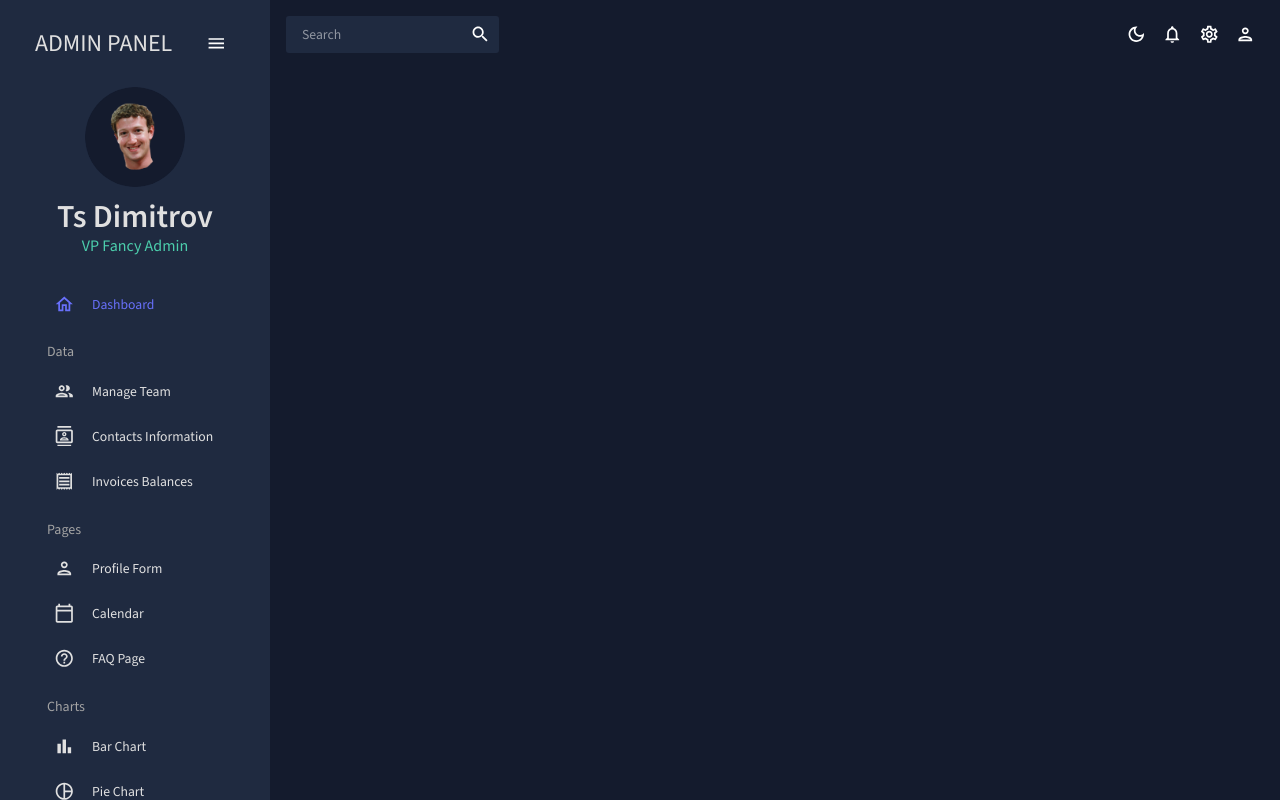
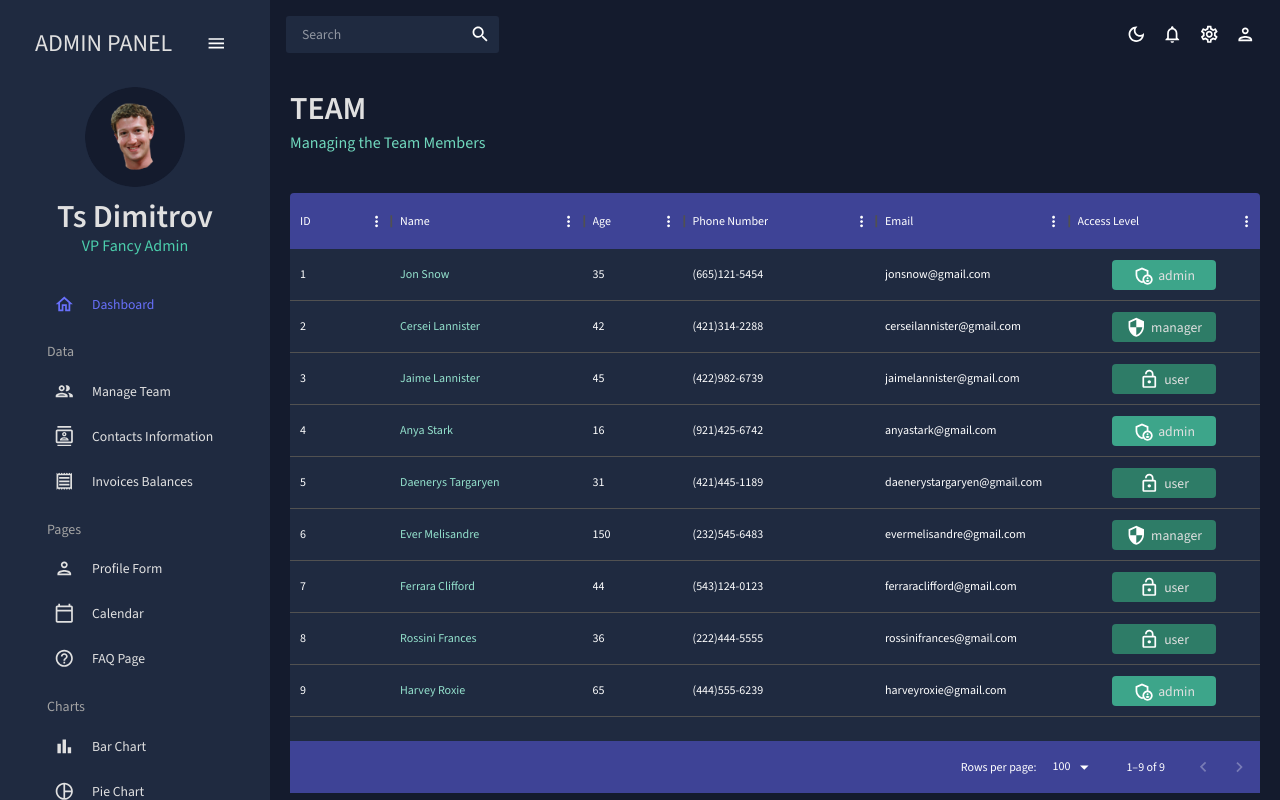
Before and after one commit to dimitrov93/react-admin-pannel, a React (Create React App) app: page /team in a window 1280 px wide. Built offline with nearby package versions, Linux system fonts and the light colour scheme.

Commit message:
Data tables

```diff
--- a/src/App.js
+++ b/src/App.js
@@ -3,9 +3,9 @@
 import TopBar from "./scenes/global/TopBar";
 import Sidebar from "./scenes/global/Sidebar";
 import Dashboard from "./scenes/dashboard";
-// import Team from "./scenes/team";
-// import Invoices from "./scenes/invoices";
-// import Contacts from "./scenes/contacts";
+import Team from "./scenes/team/index";
+import Invoices from "./scenes/invoices/index";
+
 // import Bar from "./scenes/bar";
 // import Form from "./scenes/form";
 // import Line from "./scenes/line";
@@ -14,6 +14,7 @@
 // import Geography from "./scenes/geography";
 import { Route, Routes } from "react-router-dom";
 import SideBar from "./scenes/global/Sidebar";
+import Contacts from "./scenes/contacts";
 
 function App() {
   const [theme, colorMode] = useMode();
@@ -28,16 +29,17 @@
             <TopBar />
             <Routes>
               <Route path="/" element={<Dashboard />} />
-              {/* <Route path="/team" element={<Team />} />
+              <Route path="/team" element={<Team />} />
               <Route path="/contacts" element={<Contacts />} />
               <Route path="/invoices" element={<Invoices />} />
-              <Route path="/form" element={<Form />} />
+
+              {/* <Route path="/form" element={<Form />} />
               <Route path="/bar" element={<Bar />} />
               <Route path="/pie" element={<Pie />} />
               <Route path="/line" element={<Line />} />
               <Route path="/faq" element={<FAQ />} />
               <Route path="/calendar" element={<Calendar />} />
-              <Route path="/geography" element={<Geography />} /> */}
+              <Route path="/geography" element={<Geography />} />  */}
             </Routes>
           </main>
         </div>
--- /dev/null
+++ b/src/scenes/contacts/index.jsx
@@ -0,0 +1,103 @@
+import { Box } from "@mui/material";
+import { DataGrid, GridToolbar } from "@mui/x-data-grid";
+import { tokens } from "../../theme";
+import { mockDataContacts } from "../../data/mockData";
+import Header from "../../components/Header";
+import { useTheme } from "@mui/material";
+
+const Contacts = () => {
+  const theme = useTheme();
+  const colors = tokens(theme.palette.mode);
+
+  const columns = [
+    { field: "id", headerName: "ID", flex: 0.5 },
+    { field: "registrarId", headerName: "Registrar ID" },
+    {
+      field: "name",
+      headerName: "Name",
+      flex: 1,
+      cellClassName: "name-column--cell",
+    },
+    {
+      field: "age",
+      headerName: "Age",
+      type: "number",
+      headerAlign: "left",
+      align: "left",
+    },
+    {
+      field: "phone",
+      headerName: "Phone Number",
+      flex: 1,
+    },
+    {
+      field: "email",
+      headerName: "Email",
+      flex: 1,
+    },
+    {
+      field: "address",
+      headerName: "Address",
+      flex: 1,
+    },
+    {
+      field: "city",
+      headerName: "City",
+      flex: 1,
+    },
+    {
+      field: "zipCode",
+      headerName: "Zip Code",
+      flex: 1,
+    },
+  ];
+
+  return (
+    <Box m="20px">
+      <Header
+        title="CONTACTS"
+        subtitle="List of Contacts for Future Reference"
+      />
+      <Box
+        m="40px 0 0 0"
+        height="75vh"
+        sx={{
+          "& .MuiDataGrid-root": {
+            border: "none",
+          },
+          "& .MuiDataGrid-cell": {
+            borderBottom: "none",
+          },
+          "& .name-column--cell": {
+            color: colors.greenAccent[300],
+          },
+          "& .MuiDataGrid-columnHeaders": {
+            backgroundColor: colors.blueAccent[700],
+            borderBottom: "none",
+          },
+          "& .MuiDataGrid-virtualScroller": {
+            backgroundColor: colors.primary[400],
+          },
+          "& .MuiDataGrid-footerContainer": {
+            borderTop: "none",
+            backgroundColor: colors.blueAccent[700],
+          },
+          "& .MuiCheckbox-root": {
+            color: `${colors.greenAccent[200]} !important`,
+          },
+          "& .MuiDataGrid-toolbarContainer .MuiButton-text": {
+            color: `${colors.grey[100]} !important`,
+          },
+        }}
+      >
+        <DataGrid
+          rows={mockDataContacts}
+          columns={columns}
+          components={{ Toolbar: GridToolbar }}
+        />
+      </Box>
+    </Box>
+  );
+};
+
+export default Contacts;
--- /dev/null
+++ b/src/scenes/invoices/index.jsx
@@ -0,0 +1,83 @@
+import { Box, Typography, useTheme } from "@mui/material";
+import { DataGrid } from "@mui/x-data-grid";
+import { tokens } from "../../theme";
+import { mockDataInvoices } from "../../data/mockData";
+import Header from "../../components/Header";
+
+const Invoices = () => {
+  const theme = useTheme();
+  const colors = tokens(theme.palette.mode);
+  const columns = [
+    { field: "id", headerName: "ID" },
+    {
+      field: "name",
+      headerName: "Name",
+      flex: 1,
+      cellClassName: "name-column--cell",
+    },
+    {
+      field: "phone",
+      headerName: "Phone Number",
+      flex: 1,
+    },
+    {
+      field: "email",
+      headerName: "Email",
+      flex: 1,
+    },
+    {
+      field: "cost",
+      headerName: "Cost",
+      flex: 1,
+      renderCell: (params) => (
+        <Typography color={colors.greenAccent[500]}>
+          ${params.row.cost}
+        </Typography>
+      ),
+    },
+    {
+      field: "date",
+      headerName: "Date",
+      flex: 1,
+    },
+  ];
+
+  return (
+    <Box m="20px">
+      <Header title="INVOICES" subtitle="List of Invoice Balances" />
+      <Box
+        m="40px 0 0 0"
+        height="75vh"
+        sx={{
+          "& .MuiDataGrid-root": {
+            border: "none",
+          },
+          "& .MuiDataGrid-cell": {
+            borderBottom: "none",
+          },
+          "& .name-column--cell": {
+            color: colors.greenAccent[300],
+          },
+          "& .MuiDataGrid-columnHeaders": {
+            backgroundColor: colors.blueAccent[700],
+            borderBottom: "none",
+          },
+          "& .MuiDataGrid-virtualScroller": {
+            backgroundColor: colors.primary[400],
+          },
+          "& .MuiDataGrid-footerContainer": {
+            borderTop: "none",
+            backgroundColor: colors.blueAccent[700],
+          },
+          "& .MuiCheckbox-root": {
+            color: `${colors.greenAccent[200]} !important`,
+          },
+        }}
+      >
+        <DataGrid checkboxSelection rows={mockDataInvoices} columns={columns} />
+      </Box>
+    </Box>
+  );
+};
+
+export default Invoices;
--- /dev/null
+++ b/src/scenes/team/index.jsx
@@ -0,0 +1,110 @@
+import { Box, Typography, useTheme } from "@mui/material";
+import { DataGrid } from "@mui/x-data-grid";
+import { tokens } from "../../theme";
+import { mockDataTeam } from "../../data/mockData";
+import AdminPanelSettingsOutlinedIcon from "@mui/icons-material/AdminPanelSettingsOutlined";
+import LockOpenOutlinedIcon from "@mui/icons-material/LockOpenOutlined";
+import SecurityOutlinedIcon from "@mui/icons-material/SecurityOutlined";
+import Header from "../../components/Header";
+
+const Team = () => {
+  const theme = useTheme();
+  const colors = tokens(theme.palette.mode);
+
+  const columns = [
+    { field: "id", headerName: "ID" },
+    {
+      field: "name",
+      headerName: "Name",
+      flex: 1,
+      cellClassName: "name-column--cell",
+    },
+    {
+      field: "age",
+      headerName: "Age",
+      type: "number",
+      headerAlign: "left",
+      align: "left",
+    },
+    {
+      field: "phone",
+      headerName: "Phone Number",
+      flex: 1,
+    },
+    {
+      field: "email",
+      headerName: "Email",
+      flex: 1,
+    },
+    {
+      field: "accessLevel",
+      headerName: "Access Level",
+      flex: 1,
+      renderCell: ({ row: { access } }) => {
+        return (
+          <Box
+            width="60%"
+            m="0 auto"
+            p="5px"
+            display="flex"
+            justifyContent="center"
+            backgroundColor={
+              access === "admin"
+                ? colors.greenAccent[600]
+                : access === "manager"
+                ? colors.greenAccent[700]
+                : colors.greenAccent[700]
+            }
+            borderRadius="4px"
+          >
+            {access === "admin" && <AdminPanelSettingsOutlinedIcon />}
+            {access === "manager" && <SecurityOutlinedIcon />}
+            {access === "user" && <LockOpenOutlinedIcon />}
+            <Typography color={colors.grey[100]} sx={{ ml: "5px" }}>
+              {access}
+            </Typography>
+          </Box>
+        );
+      },
+    },
+  ];
+
+  return (
+    <Box m="20px">
+      <Header title="TEAM" subtitle="Managing the Team Members" />
+      <Box
+        m="40px 0 0 0"
+        height="75vh"
+        sx={{
+          "& .MuiDataGrid-root": {
+            border: "none",
+          },
+          "& .MuiDataGrid-cell": {
+            borderBottom: "none",
+          },
+          "& .name-column--cell": {
+            color: colors.greenAccent[300],
+          },
+          "& .MuiDataGrid-columnHeaders": {
+            backgroundColor: colors.blueAccent[700],
+            borderBottom: "none",
+          },
+          "& .MuiDataGrid-virtualScroller": {
+            backgroundColor: colors.primary[400],
+          },
+          "& .MuiDataGrid-footerContainer": {
+            borderTop: "none",
+            backgroundColor: colors.blueAccent[700],
+          },
+          "& .MuiCheckbox-root": {
+            color: `${colors.greenAccent[200]} !important`,
+          },
+        }}
+      >
+        <DataGrid rows={mockDataTeam} columns={columns} />
+      </Box>
+    </Box>
+  );
+};
+
+export default Team;
```
